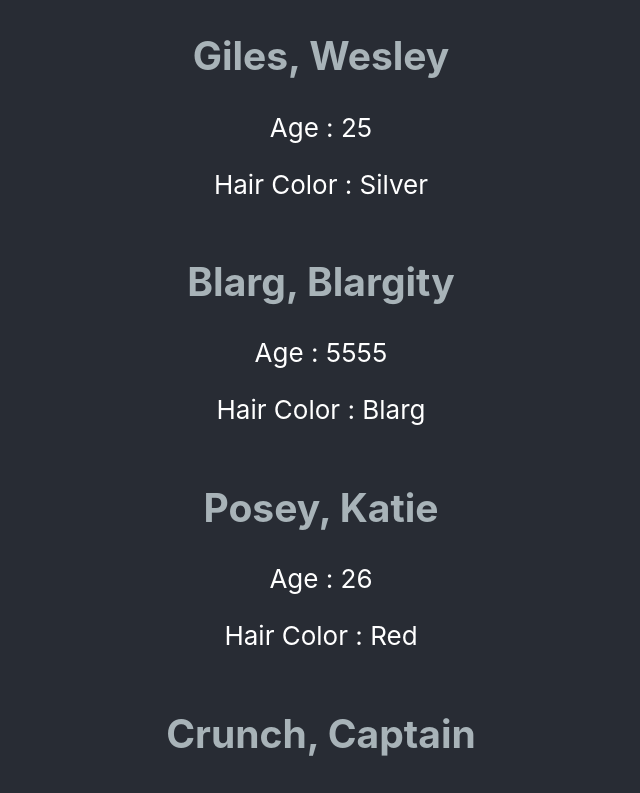
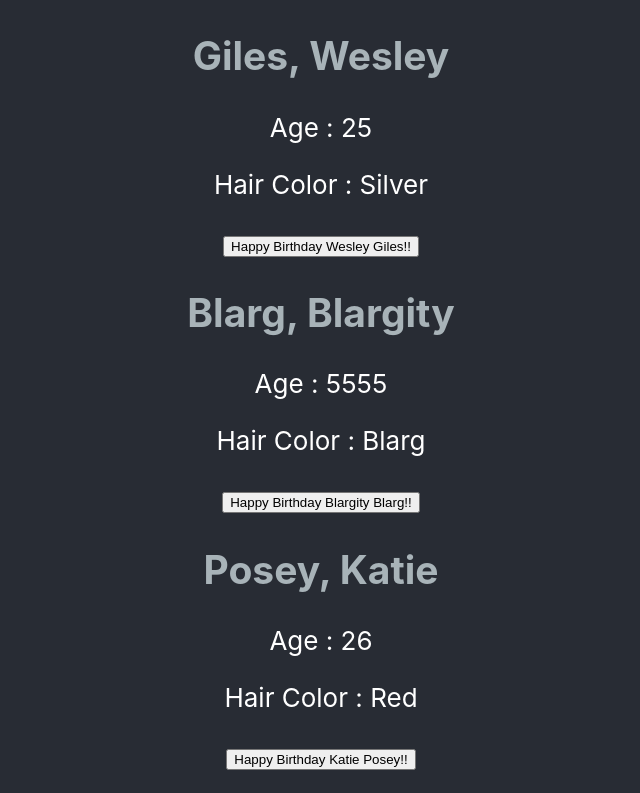
Before and after one commit to SeraphDev6/Props_in_react, a React (Create React App) app: page / in a window 1280 px wide. Shown: the top 793 px of the page, without its empty margins (319-959 px from the left). Built offline with nearby package versions, Linux system fonts and the light colour scheme.

Commit message:
adde bithday button

```diff
--- a/src/components/perconCard.js
+++ b/src/components/perconCard.js
@@ -1,13 +1,23 @@
 import React from 'react';
 
 class PersonCard extends React.Component{
+    constructor(props){
+        super(props);
+        this.state={
+            age:this.props.age
+        };
+    }
+    happyBirthday = () => {
+        this.setState({age:(this.state.age+1)});
+    }
     render(){
-        const {firstName,lastName,age,hairColor}=this.props;
+        const {firstName,lastName,hairColor}=this.props;
         return(
             <div>
             <h2>{lastName}, {firstName}</h2>
-            <p>Age : {age}</p>
+            <p>Age : {this.state.age}</p>
             <p>Hair Color : {hairColor}</p>
+            <button onClick={this.happyBirthday}>Happy Birthday {firstName} {lastName}!!</button>
             </div>
         )
     }
```
